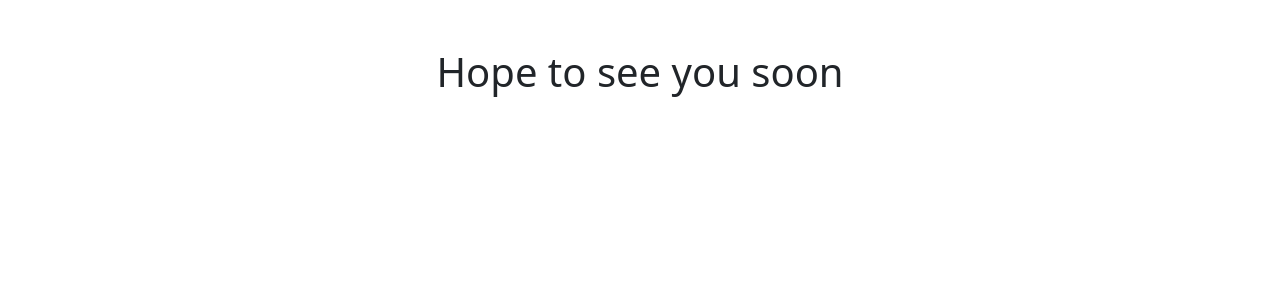
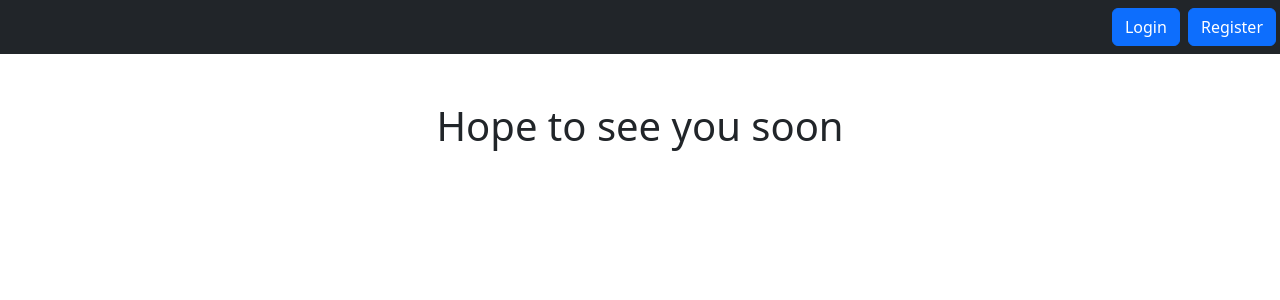
Before and after one commit to AMFreitasWork/SmartNotes, a Django app: page /logout in a window 1280 px wide. Shown: the top 300 px of the page. Run offline with Django 4.2, Linux system fonts and the light colour scheme.

Commit message:
Editado por André
Final Django Test

```diff
--- a/smartnotes/home/urls.py
+++ b/smartnotes/home/urls.py
@@ -6,4 +6,5 @@ urlpatterns = [
     path('', views.HomeView.as_view(), name='home'),
     path('login', views.LoginInterfaceView.as_view(), name="login"),
     path('logout', views.LogoutInterfaceView.as_view(), name="logout"),
+    path('register', views.SignupView.as_view(), name="register"),
 ]
--- a/smartnotes/home/views.py
+++ b/smartnotes/home/views.py
@@ -2,9 +2,24 @@ from django.shortcuts import render
 from django.http import HttpResponse
 from datetime import datetime
 from django.views.generic import TemplateView
+from django.views.generic.edit import CreateView
 from django.contrib.auth.mixins import LoginRequiredMixin
 from django.contrib.auth.views import LoginView, LogoutView
+from django.contrib.auth.forms import UserCreationForm
+from django.shortcuts import redirect
 # Create your views here.
+
+class SignupView(CreateView):
+    form_class = UserCreationForm
+    template_name = "home/register.html"
+    success_url = "/smart/notes"
+
+    def get(self, request, *args, **kwargs):
+        if self.request.user.is_authenticated:
+            return redirect('notes.list')
+        return super().get(request, *args, **kwargs)
+
+
 
 class LogoutInterfaceView(LogoutView):
     template_name= "home/logout.html"
--- a/smartnotes/static/templates/base.html
+++ b/smartnotes/static/templates/base.html
@@ -8,6 +8,20 @@
 
     <body>
 
+        <nav class='navbar navbar-dark bg-dark'>
+            <div class='ms-auto'>
+                {% if user.is_authenticated %}
+                <a href={% url 'notes.list' %} class="btn btn-primary me-1" > Home </a>
+                <a href={% url 'notes.new' %} class="btn btn-primary me-1" > Create </a>
+                <a href={% url 'logout' %} class="btn btn-primary me-1" > Logout </a>
+                {% else %}
+                <a href={% url 'login' %} class="btn btn-primary me-1" > Login </a>
+                <a href={% url 'register' %} class="btn btn-primary me-1" > Register </a>
+                {%endif%}
+            </div>
+
+        </nav>
+
         <div class="my-5 text-center container">
 
              {% block content %}
```
Also changed, not shown: smartnotes/home/templates/home/register.html (added, +17 -0 lines), smartnotes/db.sqlite3.
